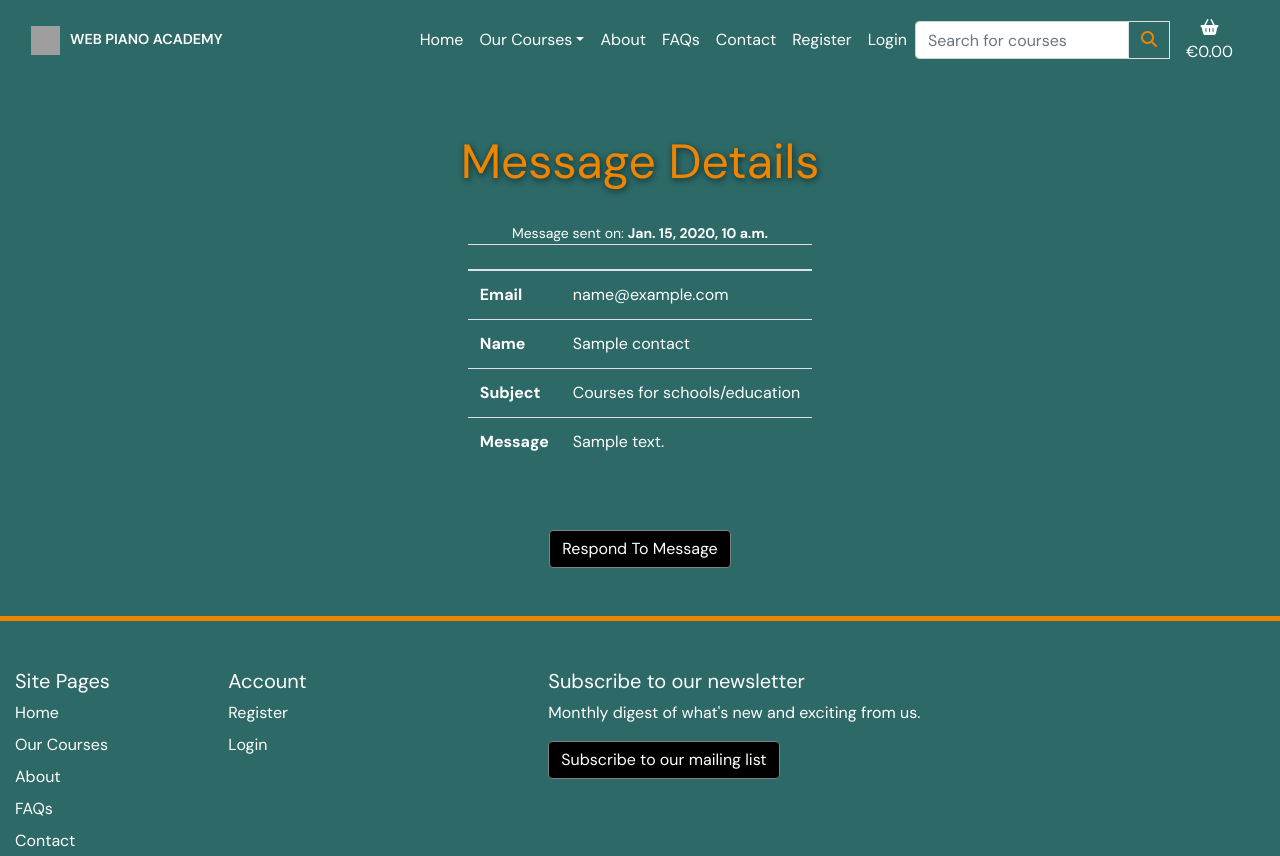
After one commit to LewisMDillon/web-piano-academy, a Django app: page /contact/1/ in a window 1280 px wide. The commit adds this page. Shown: the top 856 px of the page. Run offline with Django 3.2, Linux system fonts and the light colour scheme; tables that the repository leaves empty hold one stand-in row (values such as "Sample post"); some libraries are stand-ins or nearby versions; grey boxes are pictures that could not be loaded.

Commit message:
Create contact message detail view & page

```diff
--- a/contact/models.py
+++ b/contact/models.py
@@ -1,5 +1,7 @@
 from django.db import models
 from django.shortcuts import reverse
+
+from django.utils import timezone
 
 
 class Contact(models.Model):
@@ -20,6 +22,7 @@ class Contact(models.Model):
     email = models.EmailField()
     subject = models.CharField(choices=SUBJECTS, max_length=254,)
     message = models.TextField(max_length=1024)
+    date_created = models.DateTimeField(default=timezone.now)
 
     def __str__(self):
         return self.email
--- /dev/null
+++ b/contact/templates/contact/contact_detail.html
@@ -0,0 +1,44 @@
+{% extends 'base.html' %}
+{% block content %}
+<!-- RESERVATION DETAIL PAGE -->
+    <article class="mx-5 mt-5" id="message-detail-container-outer">
+        <h1 class="text-center default-page-header">Message Details</h1>
+        <!-- RESERVATION DETAILS -->
+        <div id="message-detail-container">
+            <br>
+            <small class="text-muted">Message sent on: <strong>{{ object.date_created }}</strong></small>
+
+            <!-- DETAILS TABLE -->
+            <table class="table" id="reservation-detail-table">
+                <thead>
+                    <tr>
+                    <th scope="col"></th>
+                    <th scope="col"></th>
+                    </tr>
+                </thead>
+                <tbody>
+                    <tr>
+                        <th scope="row">Email</th>
+                        <td>{{ object.email }}</td>
+                    </tr>
+                    <tr>
+                        <th scope="row">Name</th>
+                        <td>{{ object.name }}</td>
+                    </tr>
+                    <tr>
+                        <th scope="row">Subject</th>
+                        <td>{{ object.subject }}</td>
+                    </tr>
+                    <tr>
+                        <th scope="row">Message</th>
+                        <td>{{ object.message }}</td>
+                    </tr>
+                </tbody>
+                </table>
+                <div class="text-center my-5">
+                    <a class="btn black-button" href="mailto:{{ object.email }}" target="_blank">Respond To Message</a>
+                </div>
+                <!-- CHECK IF RESERVATION WAS CREATED BY THIS USER -->
+        </div>
+    </article>
+{% endblock content %}
--- a/contact/templates/contact/contact_list.html
+++ b/contact/templates/contact/contact_list.html
@@ -21,7 +21,7 @@
                     <!-- AUTO-POPULATES THE TABLE -->
                     {% for contact in contacts %}
                         <tr>
-                            <th scope="row"><a href="{% url 'home' %}">View</a></th>
+                            <th scope="row"><a href="{% url 'contact-detail' contact.id %}">View</a></th>
                             <td>{{ contact.subject }}</td>
                             <td class="contact-list-name">{{ contact.name }}</td>
                             <td class="contact-list-email">{{ contact.email }}</td>
--- a/contact/urls.py
+++ b/contact/urls.py
@@ -5,6 +5,9 @@ from . import views
 urlpatterns = [
     path('', views.ContactFormCreateView.as_view(), name='contact_form'),
     path('list/', views.ContactListView.as_view(), name='contact_list'),
+    path(
+        '<int:pk>/', views.ContactDetailView.as_view(), name='contact-detail'
+        ),
     path('success/', views.ContactSuccess, name='contact_success'),
 
 ]
--- a/contact/views.py
+++ b/contact/views.py
@@ -3,7 +3,7 @@ from .models import Contact
 from django.contrib import messages
 from django.contrib.auth.mixins import LoginRequiredMixin, UserPassesTestMixin
 
-from django.views.generic import CreateView, ListView
+from django.views.generic import CreateView, ListView, DetailView
 
 
 class ContactFormCreateView(CreateView):
@@ -51,3 +51,7 @@ class ContactListView(LoginRequiredMixin, UserPassesTestMixin, ListView):
         if self.request.user.is_staff:
             return True
         return False
+
+
+class ContactDetailView(DetailView):
+    model = Contact
--- a/static/css/style.css
+++ b/static/css/style.css
@@ -766,3 +766,16 @@ input[type=checkbox]:checked {
         display: none;
     }
 }
+
+#message-detail-container-outer {
+    display: flex;
+    flex-direction: column;
+    align-items: center;
+}
+
+#message-detail-container {
+    display: flex;
+    flex-direction: column;
+    align-items: center;
+    max-width: 800px;
+}
```
Also changed, not shown: contact/migrations/0003_auto_20231030_1238.py (added).
